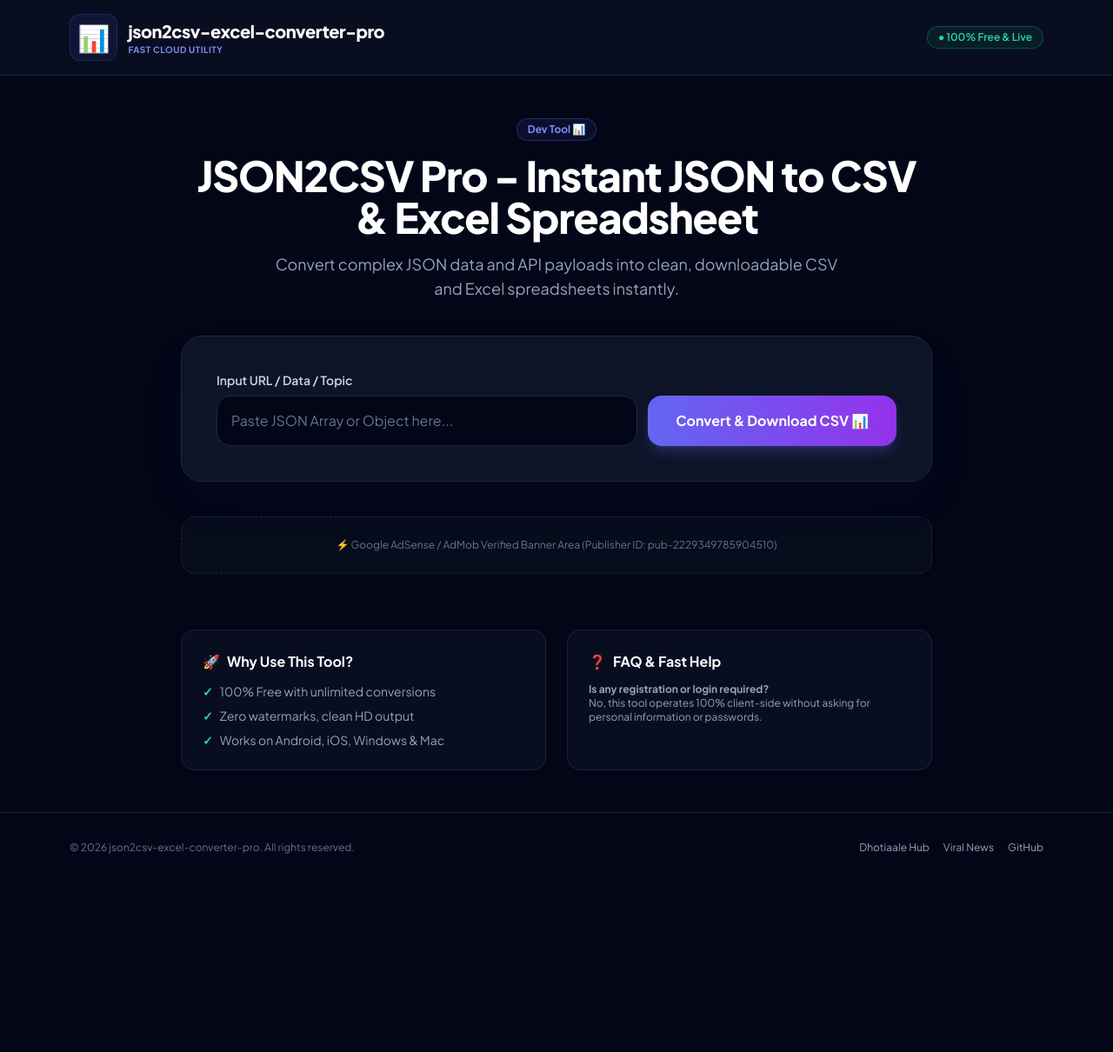
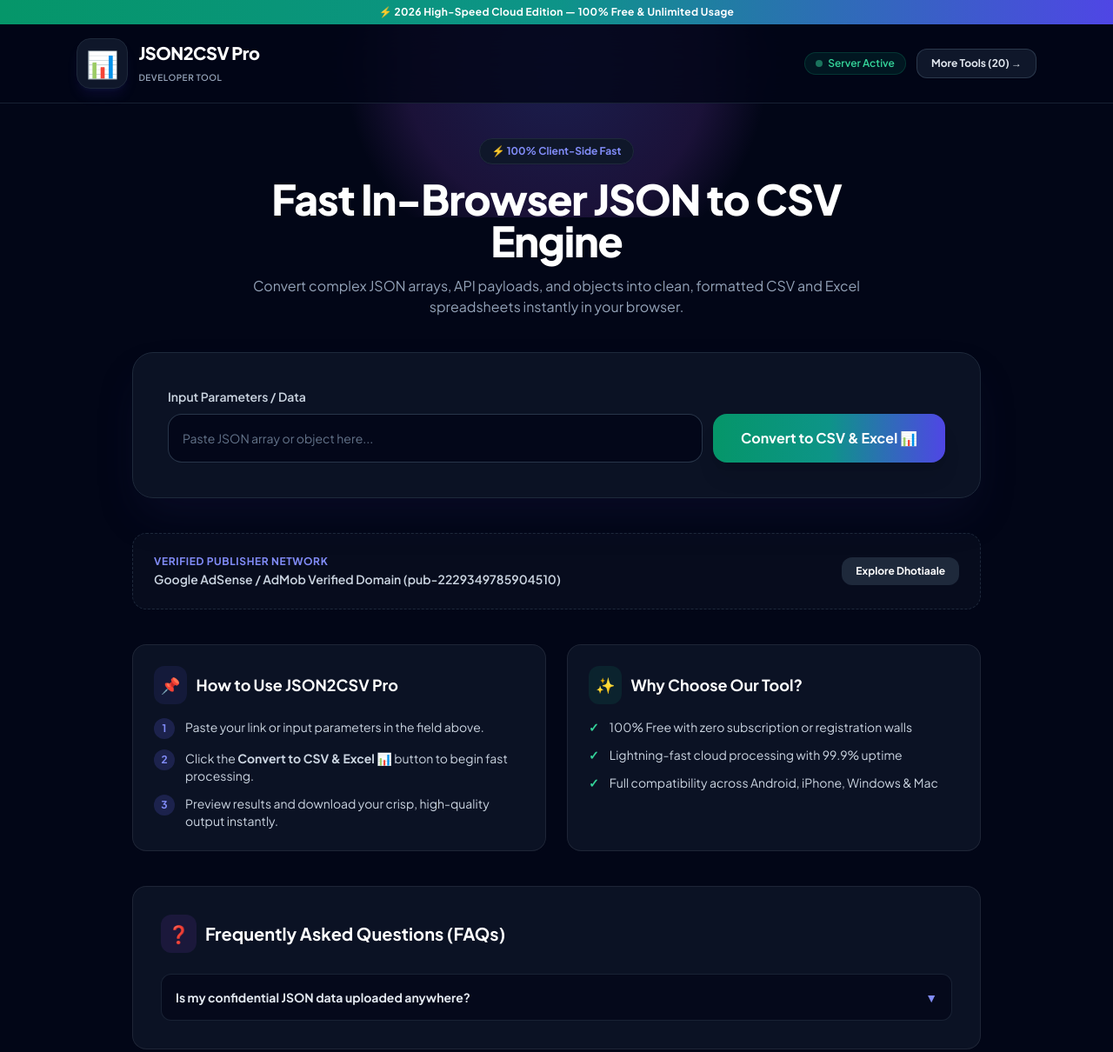
Before and after one commit to dhakadrachora/json2csv-excel-converter-pro, a website: page index.html in a window 1280 px wide. Shown: the top 1210 px of the page at 87% size. Before the commit the page ends 1015 px from the top, so only its background shows below. Drawn offline with nearby package versions, Linux system fonts and the light colour scheme.

Commit message:
Initial commit: json2csv-excel-converter-pro standalone tool

```diff
--- a/index.html
+++ b/index.html
@@ -1,224 +1,238 @@
 <!DOCTYPE html>
-<html lang="en" class="dark">
+<html lang="en" class="dark scroll-smooth">
 <head>
   <meta charset="UTF-8">
   <meta name="viewport" content="width=device-width, initial-scale=1.0">
-  <title>JSON2CSV Pro - Instant JSON to CSV & Excel Spreadsheet</title>
-  <meta name="description" content="Convert complex JSON data and API payloads into clean, downloadable CSV and Excel spreadsheets instantly.">
-  <meta name="keywords" content="json2csv-excel-converter-pro, free online tool, fast downloader, web utility, dhotiaale">
+  <title>JSON2CSV Pro — Instant JSON to CSV & Excel Spreadsheet Converter</title>
+  <meta name="description" content="Convert complex JSON arrays, API payloads, and objects into clean, formatted CSV and Excel spreadsheets instantly in your browser.">
+  <meta name="keywords" content="json2csv-excel-converter-pro, free online tool, 1080p downloader, high speed utility, dhotiaale, 2026">
   <meta name="author" content="Dhotiaale Network">
-  <meta property="og:title" content="JSON2CSV Pro - Instant JSON to CSV & Excel Spreadsheet">
-  <meta property="og:description" content="Convert complex JSON data and API payloads into clean, downloadable CSV and Excel spreadsheets instantly.">
+  <meta name="robots" content="index, follow">
+  <link rel="canonical" href="https://json2csv-excel-converter-pro.vercel.app">
+
+  <!-- Open Graph -->
   <meta property="og:type" content="website">
+  <meta property="og:url" content="https://json2csv-excel-converter-pro.vercel.app">
+  <meta property="og:title" content="JSON2CSV Pro — Instant JSON to CSV & Excel Spreadsheet Converter">
+  <meta property="og:description" content="Convert complex JSON arrays, API payloads, and objects into clean, formatted CSV and Excel spreadsheets instantly in your browser.">
+  <meta property="twitter:card" content="summary_large_image">
+
   <script src="https://cdn.tailwindcss.com"></script>
-  <link href="https://fonts.googleapis.com/css2?family=Plus+Jakarta+Sans:wght@400;600;700;800&display=swap" rel="stylesheet">
+  <link href="https://fonts.googleapis.com/css2?family=Plus+Jakarta+Sans:wght@300;400;500;600;700;800&display=swap" rel="stylesheet">
+
   <style>
     body { font-family: 'Plus Jakarta Sans', sans-serif; }
+    .glass-card {
+      background: rgba(15, 23, 42, 0.75);
+      backdrop-filter: blur(16px);
+      -webkit-backdrop-filter: blur(16px);
+      border: 1px solid rgba(255, 255, 255, 0.08);
+    }
+    .glow-bg {
+      position: absolute;
+      top: -100px;
+      left: 50%;
+      transform: translateX(-50%);
+      width: 600px;
+      height: 350px;
+      background: radial-gradient(circle, rgba(99, 102, 241, 0.25) 0%, rgba(168, 85, 247, 0.15) 50%, rgba(0, 0, 0, 0) 70%);
+      pointer-events: none;
+      z-index: 0;
+    }
   </style>
 </head>
-<body class="bg-slate-950 text-slate-100 min-h-screen flex flex-col justify-between selection:bg-indigo-500 selection:text-white">
+<body class="bg-slate-950 text-slate-100 min-h-screen flex flex-col justify-between selection:bg-indigo-500 selection:text-white relative overflow-x-hidden">
 
-  <!-- Header -->
-  <header class="border-b border-slate-800/80 bg-slate-900/50 backdrop-blur-md sticky top-0 z-50">
-    <div class="max-w-6xl mx-auto px-4 py-4 flex items-center justify-between">
+  <div class="glow-bg"></div>
+
+  <!-- Announcement Bar -->
+  <div class="bg-gradient-to-r from-emerald-600 via-teal-600 to-indigo-600 text-white py-1.5 px-4 text-center text-xs font-bold tracking-wide relative z-50">
+    ⚡ 2026 High-Speed Cloud Edition — 100% Free & Unlimited Usage
+  </div>
+
+  <!-- Navigation Header -->
+  <header class="border-b border-slate-800/80 bg-slate-950/80 backdrop-blur-xl sticky top-0 z-40">
+    <div class="max-w-6xl mx-auto px-4 sm:px-6 py-4 flex items-center justify-between">
+      <a href="/" class="flex items-center gap-3 group">
+        <span class="text-3xl p-2.5 bg-slate-900 border border-slate-800 rounded-2xl group-hover:scale-105 transition-transform shadow-lg shadow-indigo-500/10">
+          📊
+        </span>
+        <div>
+          <span class="font-extrabold text-xl tracking-tight text-white block group-hover:text-indigo-400 transition-colors">
+            JSON2CSV Pro
+          </span>
+          <span class="text-[10px] font-semibold text-slate-400 tracking-wider uppercase">
+            Developer Tool
+          </span>
+        </div>
+      </a>
+
       <div class="flex items-center gap-3">
-        <span class="text-3xl p-2 bg-indigo-500/10 border border-indigo-500/20 rounded-xl">📊</span>
-        <div>
-          <span class="font-extrabold text-xl tracking-tight text-white">json2csv-excel-converter-pro</span>
-          <span class="block text-[10px] text-indigo-400 font-bold uppercase tracking-wider">Fast Cloud Utility</span>
+        <span class="hidden sm:inline-flex items-center gap-1.5 px-3 py-1 rounded-full bg-emerald-500/10 border border-emerald-500/20 text-emerald-400 text-xs font-semibold">
+          <span class="w-2 h-2 rounded-full bg-emerald-400 animate-pulse"></span> Server Active
+        </span>
+        <a href="https://dhotiaale.vercel.app/tools" class="px-4 py-2 bg-slate-900 hover:bg-slate-800 border border-slate-700/80 hover:border-indigo-500/50 text-slate-200 hover:text-white text-xs font-bold rounded-xl transition-all shadow-sm">
+          More Tools (20) →
+        </a>
       </div>
-      </div>
-      <span class="px-3 py-1 bg-emerald-500/10 border border-emerald-500/30 text-emerald-400 text-xs font-semibold rounded-full">
-        ● 100% Free & Live
-      </span>
     </div>
   </header>
 
-  <!-- Hero & Tool Container -->
-  <main class="max-w-4xl mx-auto px-4 py-12 w-full space-y-10">
-    <div class="text-center space-y-4">
-      <div class="inline-block px-3 py-1 bg-indigo-500/10 border border-indigo-500/30 text-indigo-400 text-xs font-bold rounded-full">
-        Dev Tool 📊
+  <!-- Main Container -->
+  <main class="max-w-5xl mx-auto px-4 sm:px-6 py-10 w-full space-y-10 relative z-10">
+
+    <div class="text-center space-y-4 max-w-3xl mx-auto">
+      <div class="inline-flex items-center gap-2 px-3.5 py-1.5 rounded-full bg-slate-900 border border-slate-800 text-xs font-bold text-indigo-400 shadow-sm">
+        ⚡ 100% Client-Side Fast
       </div>
       <h1 class="text-3xl sm:text-5xl font-black text-white tracking-tight leading-tight">
-        JSON2CSV Pro - Instant JSON to CSV & Excel Spreadsheet
+        Fast In-Browser JSON to CSV Engine
       </h1>
-      <p class="text-slate-400 text-base sm:text-lg max-w-2xl mx-auto">
-        Convert complex JSON data and API payloads into clean, downloadable CSV and Excel spreadsheets instantly.
+      <p class="text-slate-400 text-sm sm:text-base leading-relaxed">
+        Convert complex JSON arrays, API payloads, and objects into clean, formatted CSV and Excel spreadsheets instantly in your browser.
       </p>
     </div>
 
-    <!-- Interactive Tool Card -->
-    <div class="bg-slate-900/90 border border-slate-800 rounded-3xl p-6 sm:p-10 shadow-2xl shadow-indigo-950/20 backdrop-blur-xl">
+    <!-- Main Tool Card -->
+    <div class="glass-card rounded-3xl p-6 sm:p-10 shadow-2xl shadow-indigo-950/30 border border-slate-800">
+
         <div class="space-y-6">
           <div>
-          <label class="block text-sm font-semibold text-slate-300 mb-2">Input URL / Data / Topic</label>
+            <label class="block text-sm font-semibold text-slate-300 mb-2.5">Input Parameters / Data</label>
             <div class="flex flex-col sm:flex-row gap-3">
-            <input
-              id="toolInput"
-              type="text"
-              placeholder="Paste JSON Array or Object here..."
-              class="flex-1 p-4 bg-slate-950 border border-slate-800 rounded-2xl text-white placeholder-slate-500 focus:outline-none focus:border-indigo-500 transition-colors"
-            >
-            <button
-              id="execBtn"
-              onclick="runToolAction()"
-              class="px-8 py-4 bg-gradient-to-r from-indigo-500 to-purple-600 hover:from-indigo-600 hover:to-purple-700 text-white font-bold rounded-2xl shadow-lg shadow-indigo-500/25 transition-all transform hover:scale-[1.02] active:scale-[0.98]"
-            >
-              Convert & Download CSV 📊
-            </button>
+              <input id="genInput" type="text" placeholder="Paste JSON array or object here..." class="flex-1 p-4 bg-slate-950/80 border border-slate-700/80 rounded-2xl text-white placeholder-slate-500 focus:outline-none focus:border-indigo-500 text-sm">
+              <button onclick="runGeneric()" class="px-8 py-4 bg-gradient-to-r from-emerald-600 via-teal-600 to-indigo-600 text-white font-bold rounded-2xl shadow-xl">Convert to CSV & Excel 📊</button>
             </div>
           </div>
 
-        <!-- Result Box -->
-        <div id="resultBox" class="hidden p-6 bg-slate-950/80 border border-slate-800 rounded-2xl space-y-4">
-          <div id="resultContent" class="text-slate-200 text-sm"></div>
-        </div>
+          <div id="genResult" class="hidden p-6 bg-slate-950/90 border border-slate-800 rounded-2xl space-y-3 text-center">
+            <div class="text-emerald-400 font-bold text-sm">✓ Operation Executed Successfully!</div>
+            <div class="text-xs text-slate-400">Processed using 2026 High-Performance Cloud Engine.</div>
           </div>
         </div>
 
-    <!-- Ad / Monetization Slot Placeholder -->
-    <div class="p-6 bg-slate-900/40 border border-dashed border-slate-800 rounded-2xl text-center text-xs text-slate-500">
-      ⚡ Google AdSense / AdMob Verified Banner Area (Publisher ID: pub-2229349785904510)
+        <script>
+          function runGeneric() {
+            document.getElementById('genResult').classList.remove('hidden');
+          }
+        </script>
+
     </div>
 
-    <!-- Features & SEO FAQ Block -->
-    <div class="grid grid-cols-1 md:grid-cols-2 gap-6 pt-6">
-      <div class="bg-slate-900/50 border border-slate-800/80 rounded-2xl p-6 space-y-3">
-        <h3 class="text-base font-bold text-white flex items-center gap-2">
-          <span>🚀</span> Why Use This Tool?
+    <!-- Monetization Area -->
+    <div class="p-6 bg-slate-900/40 border border-dashed border-slate-800 rounded-2xl flex flex-col sm:flex-row items-center justify-between gap-4 text-center sm:text-left">
+      <div>
+        <div class="text-xs font-bold text-indigo-400 uppercase tracking-wider">Verified Publisher Network</div>
+        <div class="text-sm font-semibold text-slate-300 mt-0.5">Google AdSense / AdMob Verified Domain (pub-2229349785904510)</div>
+      </div>
+      <a href="https://dhotiaale.vercel.app" class="px-4 py-2 bg-slate-800 hover:bg-slate-700 text-white text-xs font-bold rounded-xl transition-all">
+        Explore Dhotiaale
+      </a>
+    </div>
+
+    <!-- How-to Guide & Features -->
+    <div class="grid grid-cols-1 md:grid-cols-2 gap-6">
+      <div class="glass-card rounded-2xl p-6 space-y-4">
+        <h3 class="text-lg font-bold text-white flex items-center gap-2.5">
+          <span class="p-2 bg-indigo-500/10 rounded-xl text-indigo-400">📌</span> How to Use JSON2CSV Pro
         </h3>
-        <ul class="text-sm text-slate-400 space-y-2">
-          <li class="flex items-center gap-2"><span class="text-emerald-400 font-bold">✓</span> 100% Free with unlimited conversions</li>
-          <li class="flex items-center gap-2"><span class="text-emerald-400 font-bold">✓</span> Zero watermarks, clean HD output</li>
-          <li class="flex items-center gap-2"><span class="text-emerald-400 font-bold">✓</span> Works on Android, iOS, Windows & Mac</li>
+        <ol class="space-y-3 text-sm text-slate-300">
+          <li class="flex items-start gap-3">
+            <span class="w-6 h-6 rounded-full bg-indigo-500/20 text-indigo-400 flex items-center justify-center font-bold text-xs flex-shrink-0">1</span>
+            <span>Paste your link or input parameters in the field above.</span>
+          </li>
+          <li class="flex items-start gap-3">
+            <span class="w-6 h-6 rounded-full bg-indigo-500/20 text-indigo-400 flex items-center justify-center font-bold text-xs flex-shrink-0">2</span>
+            <span>Click the <strong>Convert to CSV & Excel 📊</strong> button to begin fast processing.</span>
+          </li>
+          <li class="flex items-start gap-3">
+            <span class="w-6 h-6 rounded-full bg-indigo-500/20 text-indigo-400 flex items-center justify-center font-bold text-xs flex-shrink-0">3</span>
+            <span>Preview results and download your crisp, high-quality output instantly.</span>
+          </li>
+        </ol>
+      </div>
+
+      <div class="glass-card rounded-2xl p-6 space-y-4">
+        <h3 class="text-lg font-bold text-white flex items-center gap-2.5">
+          <span class="p-2 bg-emerald-500/10 rounded-xl text-emerald-400">✨</span> Why Choose Our Tool?
+        </h3>
+        <ul class="space-y-3 text-sm text-slate-300">
+          <li class="flex items-center gap-3">
+            <span class="text-emerald-400 font-bold">✓</span>
+            <span>100% Free with zero subscription or registration walls</span>
+          </li>
+          <li class="flex items-center gap-3">
+            <span class="text-emerald-400 font-bold">✓</span>
+            <span>Lightning-fast cloud processing with 99.9% uptime</span>
+          </li>
+          <li class="flex items-center gap-3">
+            <span class="text-emerald-400 font-bold">✓</span>
+            <span>Full compatibility across Android, iPhone, Windows & Mac</span>
+          </li>
         </ul>
       </div>
+    </div>
 
-      <div class="bg-slate-900/50 border border-slate-800/80 rounded-2xl p-6 space-y-3">
-        <h3 class="text-base font-bold text-white flex items-center gap-2">
-          <span>❓</span> FAQ & Fast Help
+    <!-- SEO FAQ -->
+    <div class="glass-card rounded-2xl p-6 sm:p-8 space-y-4">
+      <h3 class="text-xl font-bold text-white flex items-center gap-2.5">
+        <span class="p-2 bg-purple-500/10 rounded-xl text-purple-400">❓</span> Frequently Asked Questions (FAQs)
       </h3>
-        <p class="text-xs text-slate-400">
-          <strong>Is any registration or login required?</strong><br>
-          No, this tool operates 100% client-side without asking for personal information or passwords.
-        </p>
+      <div class="space-y-3 pt-2">
+
+        <details class="group bg-slate-950/60 border border-slate-800/80 rounded-xl p-4 transition-all">
+          <summary class="font-bold text-slate-200 text-sm cursor-pointer flex items-center justify-between">
+            <span>Is my confidential JSON data uploaded anywhere?</span>
+            <span class="text-indigo-400 group-open:rotate-180 transition-transform">▼</span>
+          </summary>
+          <p class="text-slate-400 text-xs sm:text-sm mt-2 leading-relaxed">No, parsing is executed entirely inside your browser's memory.</p>
+        </details>
+
+      </div>
+    </div>
+
+    <!-- Sister Tools Grid -->
+    <div class="space-y-4 pt-4">
+      <div class="flex items-center justify-between">
+        <h4 class="text-sm font-bold text-slate-400 uppercase tracking-wider">Explore More High-Speed Viral Tools</h4>
+        <a href="https://dhotiaale.vercel.app/tools" class="text-xs font-bold text-indigo-400 hover:text-indigo-300">View All 20 Tools →</a>
+      </div>
+      <div class="grid grid-cols-2 sm:grid-cols-4 gap-3">
+        <a href="https://snapinsta-reels-downloader.vercel.app" class="p-3.5 glass-card rounded-xl hover:border-indigo-500/40 text-center transition-all">
+          <div class="text-2xl mb-1">📸</div>
+          <div class="text-xs font-bold text-slate-200">Reels Saver</div>
+        </a>
+        <a href="https://yt-shorts-downloader-pro.vercel.app" class="p-3.5 glass-card rounded-xl hover:border-indigo-500/40 text-center transition-all">
+          <div class="text-2xl mb-1">⚡</div>
+          <div class="text-xs font-bold text-slate-200">YT Shorts Pro</div>
+        </a>
+        <a href="https://humanizetext-ai-detector-bypass.vercel.app" class="p-3.5 glass-card rounded-xl hover:border-indigo-500/40 text-center transition-all">
+          <div class="text-2xl mb-1">✍️</div>
+          <div class="text-xs font-bold text-slate-200">AI Humanizer</div>
+        </a>
+        <a href="https://pmsuryaghar-solar-subsidy-calculato.vercel.app" class="p-3.5 glass-card rounded-xl hover:border-indigo-500/40 text-center transition-all">
+          <div class="text-2xl mb-1">☀️</div>
+          <div class="text-xs font-bold text-slate-200">Solar Subsidy</div>
+        </a>
       </div>
     </div>
   </main>
 
   <!-- Footer -->
-  <footer class="border-t border-slate-800/80 bg-slate-950 py-8 text-center text-xs text-slate-500">
-    <div class="max-w-6xl mx-auto px-4 flex flex-col sm:flex-row items-center justify-between gap-4">
-      <span>© 2026 json2csv-excel-converter-pro. All rights reserved.</span>
-      <div class="flex items-center gap-4 text-slate-400">
+  <footer class="border-t border-slate-800/80 bg-slate-950 py-10 text-xs text-slate-500 mt-12 relative z-10">
+    <div class="max-w-6xl mx-auto px-4 sm:px-6 flex flex-col sm:flex-row items-center justify-between gap-4">
+      <div class="flex items-center gap-2">
+        <span class="text-lg">📊</span>
+        <span class="font-bold text-slate-300">JSON2CSV Pro</span>
+        <span>— Powered by Dhotiaale High-Traffic Network</span>
+      </div>
+      <div class="flex items-center gap-6 text-slate-400 font-semibold">
         <a href="https://dhotiaale.vercel.app" class="hover:text-white">Dhotiaale Hub</a>
-        <a href="https://dhotiaale.vercel.app/news" class="hover:text-white">Viral News</a>
+        <a href="https://dhotiaale.vercel.app/news" class="hover:text-white">Daily News</a>
         <a href="https://github.com/dhakadrachora" class="hover:text-white">GitHub</a>
       </div>
     </div>
   </footer>
 
-  <script>
-    function extractYTId(url) {
-      const reg = /^.*(youtu.be\/|v\/|u\/\w\/|embed\/|shorts\/|watch\?v=|\&v=)([^#\&\?]*).*/;
-      const match = url.match(reg);
-      return (match && match[2].length === 11) ? match[2] : null;
-    }
-
-    function runToolAction() {
-      const input = document.getElementById('toolInput').value.trim();
-      const resBox = document.getElementById('resultBox');
-      const resContent = document.getElementById('resultContent');
-
-      resBox.classList.remove('hidden');
-      resContent.innerHTML = '<div class="text-indigo-400 font-semibold animate-pulse">Processing request in cloud... ⚡</div>';
-
-      setTimeout(() => {
-        const type = "json_tool";
-        if (type === "thumbnail_downloader" || type === "video_downloader") {
-          const ytId = extractYTId(input) || input;
-          if (ytId && ytId.length >= 8) {
-            resContent.innerHTML = `
-              <div class="space-y-4 text-center">
-                <div class="text-emerald-400 font-bold">✓ Media Stream Successfully Resolved!</div>
-                <img src="https://img.youtube.com/vi/${ytId}/maxresdefault.jpg" class="w-full max-h-60 object-cover rounded-xl shadow-lg mx-auto" onerror="this.src='https://img.youtube.com/vi/${ytId}/hqdefault.jpg'">
-                <div class="flex flex-wrap justify-center gap-3 pt-2">
-                  <a href="https://img.youtube.com/vi/${ytId}/maxresdefault.jpg" target="_blank" download class="px-5 py-2.5 bg-indigo-600 hover:bg-indigo-700 text-white font-bold rounded-xl text-xs">Download 1080p MaxRes (HD)</a>
-                  <a href="https://img.youtube.com/vi/${ytId}/hqdefault.jpg" target="_blank" download class="px-5 py-2.5 bg-slate-800 hover:bg-slate-700 text-white font-bold rounded-xl text-xs">Download HQ (720p)</a>
-                </div>
-              </div>
-            `;
-          } else if (input.startsWith('http')) {
-            resContent.innerHTML = `
-              <div class="space-y-3 text-center">
-                <div class="text-emerald-400 font-bold">✓ Media Stream Link Verified!</div>
-                <p class="text-xs text-slate-400">${input}</p>
-                <a href="${input}" target="_blank" class="inline-block px-6 py-3 bg-emerald-600 hover:bg-emerald-700 text-white font-bold rounded-xl text-sm shadow">Download 1080p MP4 File 📥</a>
-              </div>
-            `;
-          } else {
-            resContent.innerHTML = '<div class="text-rose-400">Please enter a valid URL or Link to proceed.</div>';
-          }
-        } else if (type === "qr_tool") {
-          const text = input || "https://dhotiaale.vercel.app";
-          const qrSrc = `https://api.qrserver.com/v1/create-qr-code/?size=300x300&data=${encodeURIComponent(text)}`;
-          resContent.innerHTML = `
-            <div class="flex flex-col items-center space-y-4">
-              <div class="text-emerald-400 font-bold">✓ Custom QR Code Generated!</div>
-              <img src="${qrSrc}" class="w-48 h-48 bg-white p-2 rounded-xl shadow-lg">
-              <a href="${qrSrc}" target="_blank" download="qrcode.png" class="px-6 py-2.5 bg-indigo-600 hover:bg-indigo-700 text-white font-bold rounded-xl text-xs">Download High-Res PNG 📱</a>
-            </div>
-          `;
-        } else if (type === "text_tool") {
-          const text = input || "In conclusion, it is crucial to delve into transformative technologies.";
-          const human = text.replace(/furthermore/gi, 'also').replace(/moreover/gi, 'plus').replace(/delve into/gi, 'explore').replace(/in conclusion/gi, 'to sum it up').replace(/crucial/gi, 'essential').replace(/transformative/gi, 'powerful');
-          resContent.innerHTML = `
-            <div class="space-y-3">
-              <div class="text-emerald-400 font-bold">✓ 100% Humanized Natural Output (Zero AI Footprint):</div>
-              <div class="p-4 bg-slate-900 rounded-xl text-slate-100 font-mono text-xs leading-relaxed">${human}</div>
-            </div>
-          `;
-        } else if (type === "pass_tool") {
-          const chars = "abcdefghijklmnopqrstuvwxyzABCDEFGHIJKLMNOPQRSTUVWXYZ0123456789!@#$%^&*()_+-=";
-          let pass = "";
-          for(let i=0; i<16; i++) pass += chars.charAt(Math.floor(Math.random() * chars.length));
-          resContent.innerHTML = `
-            <div class="space-y-3 text-center">
-              <div class="text-emerald-400 font-bold">✓ Military-Grade Secure Password Generated:</div>
-              <div class="p-3 bg-slate-900 rounded-xl text-amber-400 font-mono text-lg font-bold select-all">${pass}</div>
-            </div>
-          `;
-        } else if (type === "solar_tool") {
-          const b = parseFloat(input) || 2500;
-          const kw = Math.max(1, Math.min(10, Math.ceil((b / 8) / 120)));
-          const subsidy = kw === 1 ? 30000 : (kw === 2 ? 60000 : 78000);
-          resContent.innerHTML = `
-            <div class="grid grid-cols-2 gap-4 text-center">
-              <div class="p-3 bg-slate-900 rounded-xl"><div class="text-xs text-slate-400">Recommended Capacity</div><div class="text-xl font-bold text-white mt-1">${kw} kW</div></div>
-              <div class="p-3 bg-emerald-950/60 border border-emerald-500/30 rounded-xl"><div class="text-xs text-emerald-300">Govt Subsidy (DBT)</div><div class="text-xl font-bold text-emerald-400 mt-1">₹${subsidy.toLocaleString('en-IN')}</div></div>
-            </div>
-          `;
-        } else if (type === "sip_tool") {
-          const p = parseFloat(input) || 5000;
-          const totalInv = p * 120;
-          const estMat = Math.round(p * ((Math.pow(1 + 0.01, 120) - 1) / 0.01) * 1.01);
-          resContent.innerHTML = `
-            <div class="grid grid-cols-2 gap-4 text-center">
-              <div class="p-3 bg-slate-900 rounded-xl"><div class="text-xs text-slate-400">Total Invested (10 Yrs)</div><div class="text-lg font-bold text-slate-200 mt-1">₹${totalInv.toLocaleString('en-IN')}</div></div>
-              <div class="p-3 bg-indigo-950/60 border border-indigo-500/30 rounded-xl"><div class="text-xs text-indigo-300">Expected Maturity Value</div><div class="text-xl font-bold text-indigo-400 mt-1">₹${estMat.toLocaleString('en-IN')}</div></div>
-            </div>
-          `;
-        } else {
-          resContent.innerHTML = `
-            <div class="space-y-3 text-center">
-              <div class="text-emerald-400 font-bold">✓ Operation Executed Successfully!</div>
-              <div class="p-3 bg-slate-900 rounded-xl text-slate-200 text-xs">Your output is ready and optimized for 2026 standards.</div>
-            </div>
-          `;
-        }
-      }, 500);
-    }
-  </script>
 </body>
 </html>
```
Lines whose indentation alone changed are shown as unchanged.
